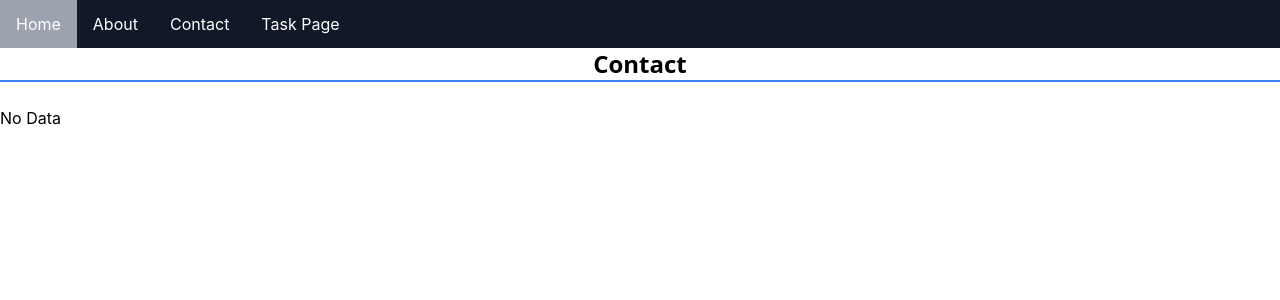
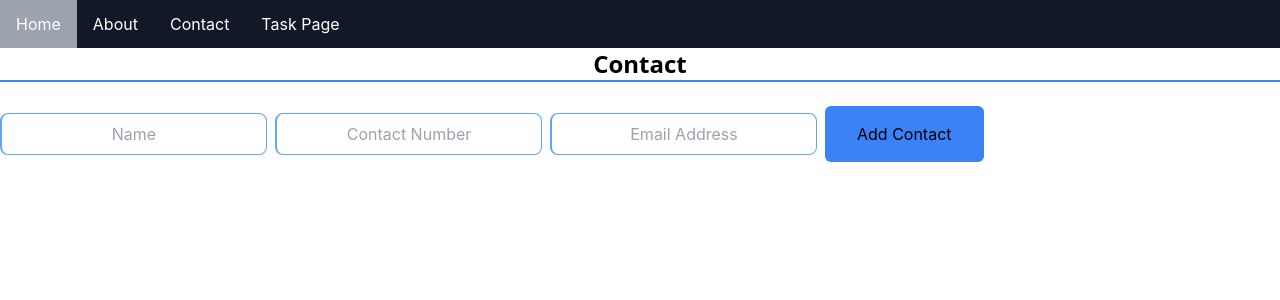
Before and after one commit to kur0N3ko/firs-react-app, a React (Create React App) app: page /contact in a window 1280 px wide. Shown: the top 300 px of the page. Built offline with nearby package versions, Linux system fonts and the light colour scheme.

Commit message:
Added zustand library, and added new function at Contact PAge

```diff
--- a/package.json
+++ b/package.json
@@ -11,7 +11,8 @@
     "react-dom": "^18.2.0",
     "react-router-dom": "^6.22.3",
     "react-scripts": "^5.0.1",
-    "web-vitals": "^2.1.4"
+    "web-vitals": "^2.1.4",
+    "zustand": "^4.5.2"
   },
   "scripts": {
     "start": "react-scripts start",
--- a/src/App.css
+++ b/src/App.css
@@ -7,7 +7,7 @@ h1{
 }
 
 input{
-  @apply text-center border-l-2 border-spacing-5 p-2 border-blue-400;
+  @apply border text-center border-l-2 border-spacing-5 p-2 mr-2 border-blue-400 cursor-pointer rounded-lg;
 }
 
 table{
--- a/src/components/Form.js
+++ b/src/components/Form.js
@@ -18,6 +18,7 @@ import DeleteData from './DeleteData';
     alert('Successfully updated.');
     } else {
         // Add new record
+
     addData(formData);
     alert('Successfully added.');
     }
@@ -67,7 +68,7 @@ import DeleteData from './DeleteData';
               <td>{item.date}</td>
               <td>
                 <button onClick={() => handleEdit(item.id)}>Edit</button> {/*to handle editing info*/}
-                <DeleteData id={item.id} /> {/*to delete an item*/}
+                <DeleteData id={item.id} /> {/*to delete an item, from DeleteData.js*/}
               </td>
             </tr>
           ))}
--- a/src/components/PageComponent/Contact.js
+++ b/src/components/PageComponent/Contact.js
@@ -1,15 +1,55 @@
-import React from 'react';
+import React, { useState } from 'react';
 import Navbar from '../Navbar';
+import {useContactStore} from '../StoreFolder/useContactStore';
 
 function Contact() {
+
+    const [name, setName] = useState('');
+    const [number, setNumber] = useState('');
+    const [email, setEmail] = useState('');
+
+    const addContact = useContactStore((state) => state.addContact);
+
+    const handleSubmit = (e) => {
+        e.preventDefault();
+        addContact({ name, number, email });
+        setName('');
+        setNumber('');
+        setEmail('');
+    };
+
     return (
-        <>
-        <Navbar/>
-        <h1>Contact</h1>
-        <br/>
-            <p>No Data</p>
-        </>
-    )
+        <div>
+            <Navbar/>
+                <h1>Contact</h1>
+            <br/>
+            <form onSubmit={handleSubmit}>
+                <input
+                    type="text"
+                    placeholder="Name"
+                    value={name}
+                    onChange={(e) => setName(e.target.value)}
+                    required
+                    />
+                <input
+                    type="contact-number"
+                    placeholder="Contact Number"
+                    value={number}
+                    onChange={(e) => setNumber(e.target.value)}
+                    required
+                />
+                <input
+                    type="email"
+                    placeholder="Email Address"
+                    value={email}
+                    onChange={(e) => setEmail(e.target.value)}
+                    required
+                />
+                <button type="submit">Add Contact</button>
+            </form>
+        </div>
+    );
+
 }
 
 export default Contact;
--- /dev/null
+++ b/src/components/StoreFolder/useContactStore.js
@@ -0,0 +1,18 @@
+import { create } from 'zustand';
+
+export const useContactStore = create((set) => ({
+    contacts: JSON.parse(localStorage.getItem('contacts')) || [],
+    addContact: (contact) => set((state) => {
+        const existingContact = state.contacts.find((c) => c.email === contact.email);
+        if (!existingContact) {
+            const updatedContacts = [...state.contacts, contact];
+            localStorage.setItem('contacts', JSON.stringify(updatedContacts));
+            return { contacts: updatedContacts };
+        } else {
+            alert('Contact already exists:', contact.email);
+            return state;
+        }
+    }),
+}));
+
+// export default useContactStore;
```
Also changed, not shown: 1 other file (tests, documents, lock files or other folders).
